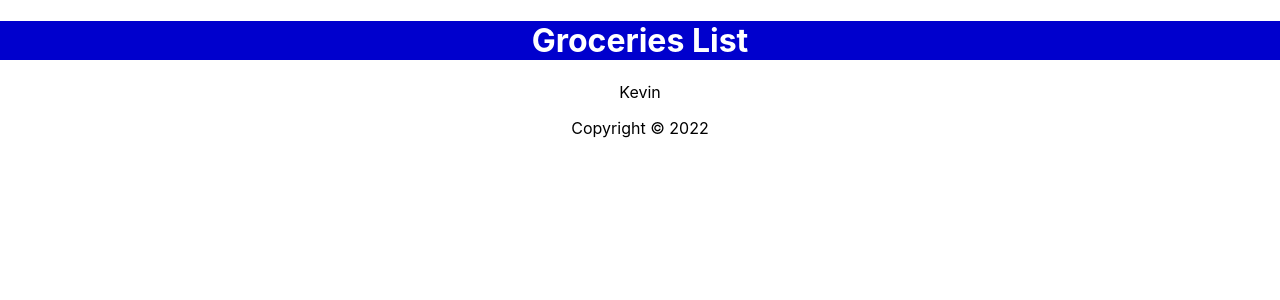
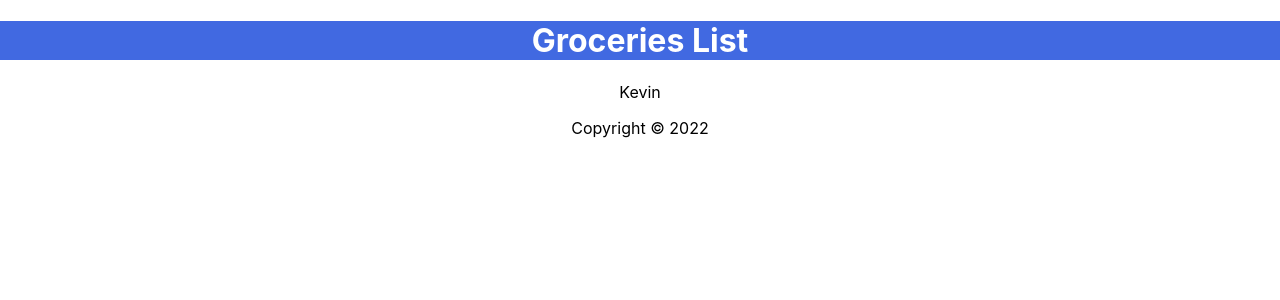
Before and after one commit to TheMordhon1/reactjs-shopping-list-app, a React (Create React App) app: page / in a window 1280 px wide. Shown: the top 300 px of the page. Built offline with nearby package versions, Linux system fonts and the light colour scheme.

Commit message:
inline style

```diff
--- a/src/Header.js
+++ b/src/Header.js
@@ -1,11 +1,12 @@
 import React from 'react'
 
 const Header = () => {
+	const headerStyle = {
+		backgroundColor: 'royalblue',
+		color: '#fff',
+	}
 	return (
-		<header style={{
-			backgroundColor: 'mediumblue',
-			color: '#fff',
-		}}>
+		<header style={headerStyle}>
 			<h1>Groceries List</h1>
 		</header>
 	)
```
